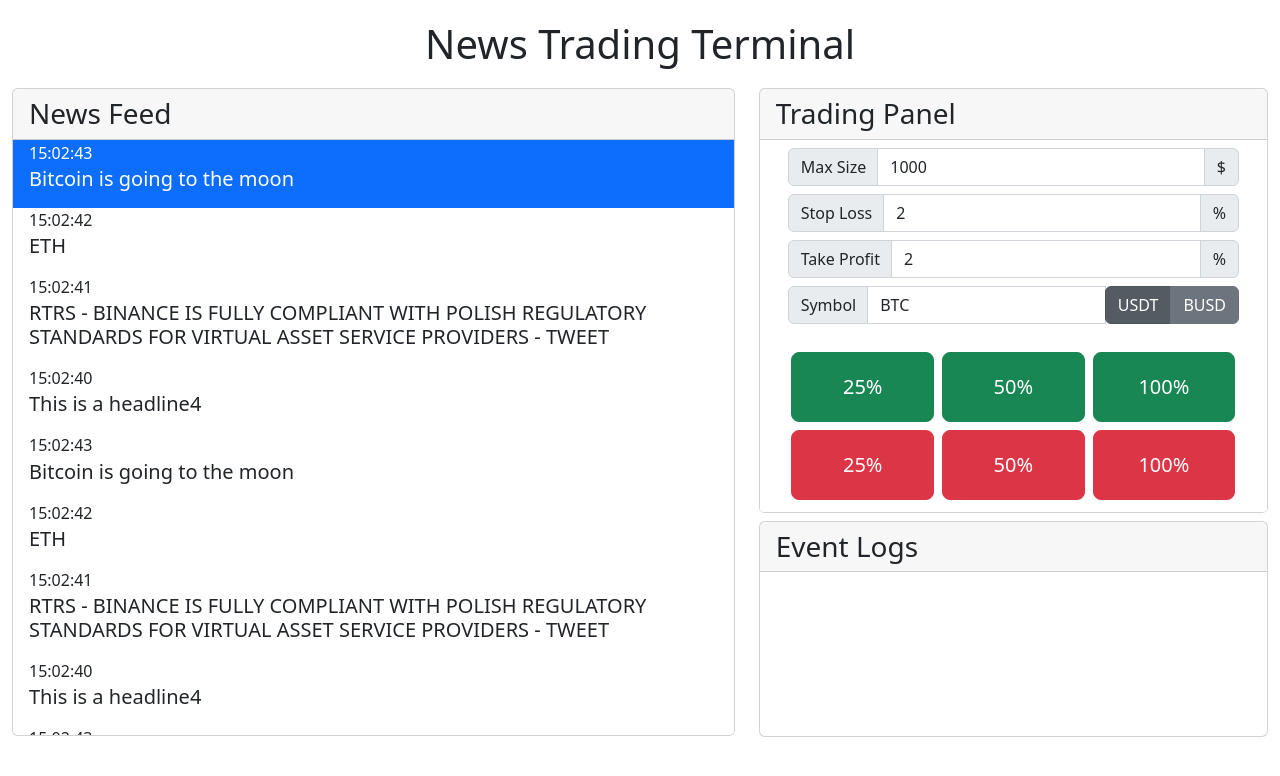
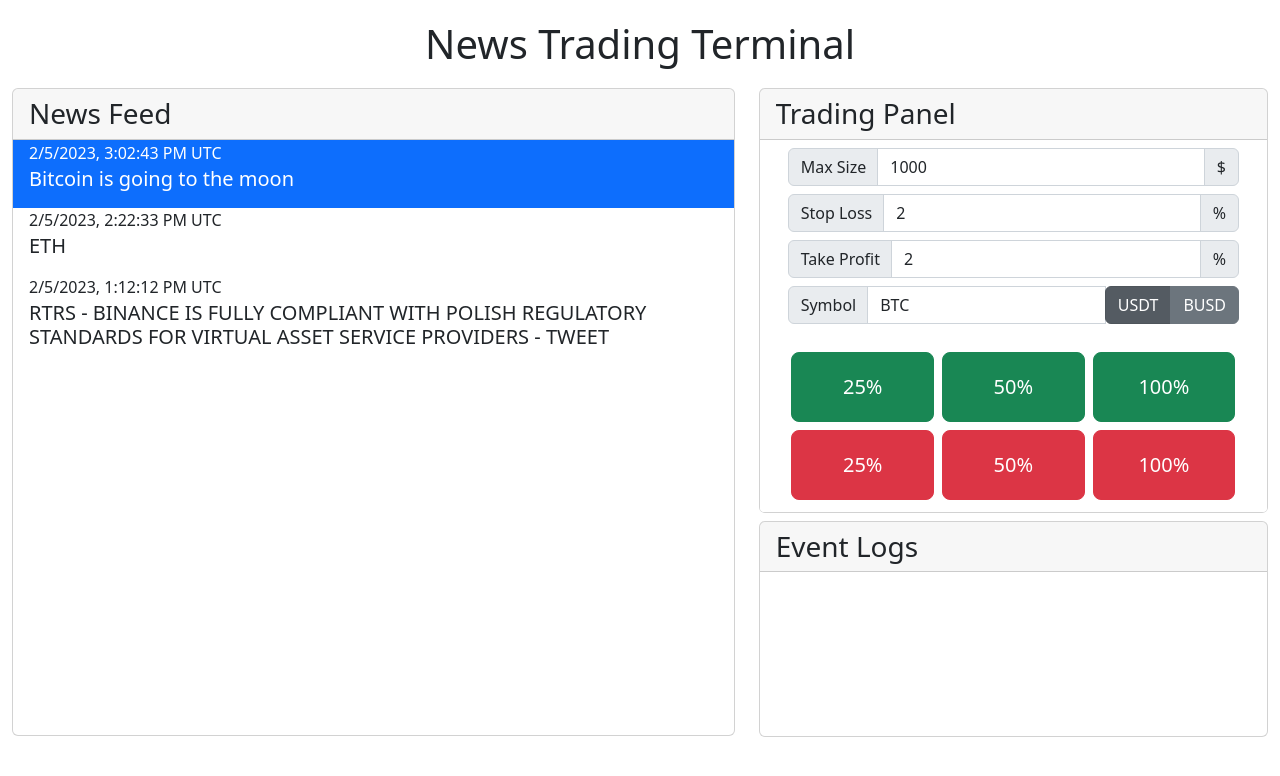
Before and after one commit to walidm95/news-trading-terminal, a Vue app: page / in a window 1280 px wide. Shown: the top 776 px of the page. Built offline with nearby package versions, Linux system fonts and the light colour scheme.

Commit message:
Use date object for dates

```diff
--- a/index.html
+++ b/index.html
@@ -5,7 +5,7 @@
     <link rel="icon" type="image/svg+xml" href="/vite.svg" />
     <link rel="stylesheet" href="https://cdn.jsdelivr.net/npm/bootstrap@4.0.0/dist/css/bootstrap.min.css" integrity="sha384-Gn5384xqQ1aoWXA+058RXPxPg6fy4IWvTNh0E263XmFcJlSAwiGgFAW/dAiS6JXm" crossorigin="anonymous">
     <meta name="viewport" content="width=device-width, initial-scale=1.0" />
-    <title>Vite + Vue</title>
+    <title>News Trading Terminal</title>
   </head>
   <body>
     <div id="app"></div>
--- a/src/api.js
+++ b/src/api.js
@@ -2,68 +2,16 @@
 function getNewsHeadlines() {
     return [
         {
-        'time': '15:02:43',
+        'datetime': new Date(2023, 1, 5, 15, 2, 43),
         'title': 'Bitcoin is going to the moon'
         },
         {
-        'time': '15:02:42',
+        'datetime': new Date(2023, 1, 5, 14, 22, 33),
         'title': 'ETH'
         },
         {
-        'time': '15:02:41',
+        'datetime': new Date(2023, 1, 5, 13, 12, 12),
         'title': 'RTRS - BINANCE IS FULLY COMPLIANT WITH POLISH REGULATORY STANDARDS FOR VIRTUAL ASSET SERVICE PROVIDERS - TWEET'
-        },
-        {
-        'time': '15:02:40',
-        'title': 'This is a headline4'
-        },
-        {
-        'time': '15:02:43',
-        'title': 'Bitcoin is going to the moon'
-        },
-        {
-        'time': '15:02:42',
-        'title': 'ETH'
-        },
-        {
-        'time': '15:02:41',
-        'title': 'RTRS - BINANCE IS FULLY COMPLIANT WITH POLISH REGULATORY STANDARDS FOR VIRTUAL ASSET SERVICE PROVIDERS - TWEET'
-        },
-        {
-        'time': '15:02:40',
-        'title': 'This is a headline4'
-        },
-        {
-        'time': '15:02:43',
-        'title': 'Bitcoin is going to the moon'
-        },
-        {
-        'time': '15:02:42',
-        'title': 'ETH'
-        },
-        {
-        'time': '15:02:41',
-        'title': 'RTRS - BINANCE IS FULLY COMPLIANT WITH POLISH REGULATORY STANDARDS FOR VIRTUAL ASSET SERVICE PROVIDERS - TWEET'
-        },
-        {
-        'time': '15:02:40',
-        'title': 'This is a headline4'
-        },
-        {
-        'time': '15:02:43',
-        'title': 'Bitcoin is going to the moon'
-        },
-        {
-        'time': '15:02:42',
-        'title': 'ETH'
-        },
-        {
-        'time': '15:02:41',
-        'title': 'RTRS - BINANCE IS FULLY COMPLIANT WITH POLISH REGULATORY STANDARDS FOR VIRTUAL ASSET SERVICE PROVIDERS - TWEET'
-        },
-        {
-        'time': '15:02:40',
-        'title': 'This is a headline4'
         }
     ]
 }
--- a/src/components/NewsFeed.vue
+++ b/src/components/NewsFeed.vue
@@ -23,7 +23,7 @@ export default {
         </div>
         <ul class="list-group list-group-flush scrolled">
             <NewsItem v-for="(headline, index) in headlines"
-                :key="index" :time="headline.time"
+                :key="index" :datetime="headline.datetime.toLocaleString('en-US', {timeZoneName: 'short'})"
                 :headline="headline.title"
                 :selected="activeHeadline === index"
                 @click="selectHeadline(index)"/>
--- a/src/components/NewsItem.vue
+++ b/src/components/NewsItem.vue
@@ -2,7 +2,7 @@
 export default {
   props: {
     headline: {type: String, required: true},
-    time: {type: String, required: true},
+    datetime: {type: String, required: true},
     selected: {type: Boolean, required: true}
   }
 }
@@ -11,7 +11,7 @@ export default {
 <template>
     <li class="list-group-item" :class="{active: selected}">
         <div>
-          <h6 class="card-subtitle mb-1">{{ time }}</h6>
+          <h6 class="card-subtitle mb-1">{{ datetime }}</h6>
           <h5 class="card-title">{{ headline }}</h5>
         </div>
       </li>
```
